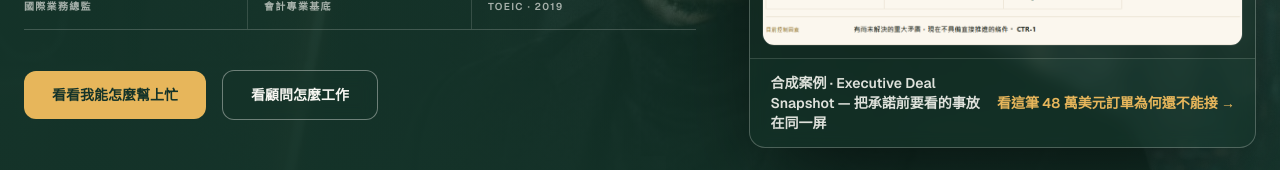
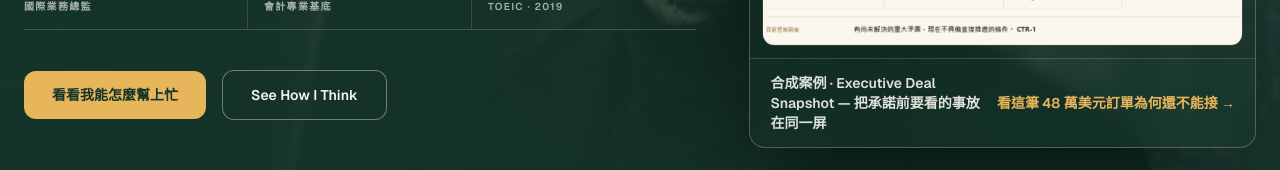
Before and after one commit to apchen1978/pauls-tradecraft, a React (Vite) app: page / in a window 1280 px wide. Shown: the part 557-727 px from the top of the page. Built offline with nearby package versions, Linux system fonts and the light colour scheme.

Commit message:
copy(portfolio): clarify thinking CTA

```diff
--- a/src/i18n.jsx
+++ b/src/i18n.jsx
@@ -24,7 +24,7 @@ const dict = {
         { title: "可交接下一步", body: "帶進會議的行動、證據要求與人的決定。" },
       ],
       ctaPrimary: "看看我能怎麼幫上忙",
-      ctaSecondary: "看顧問怎麼工作",
+      ctaSecondary: "See How I Think",
       imgCaption: "窗簾軟裝 Pilot 追蹤器 · 實際畫面",
       featuredKicker: "Featured business proof",
       featuredHook1: "每張訂單單看都沒問題。",
```
